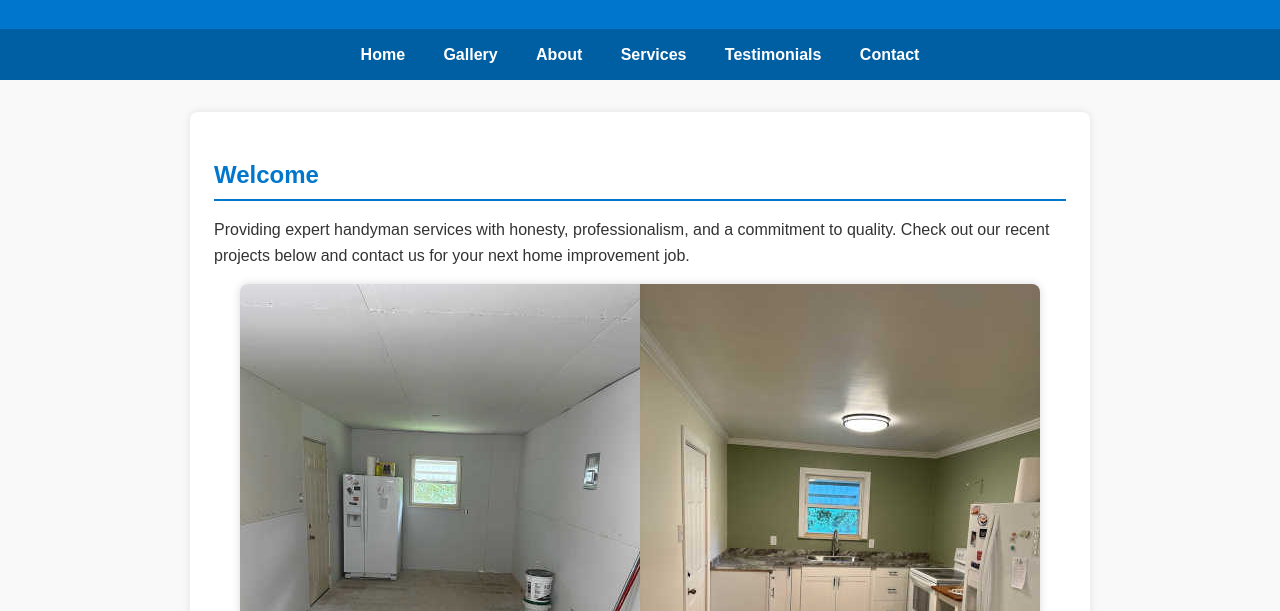
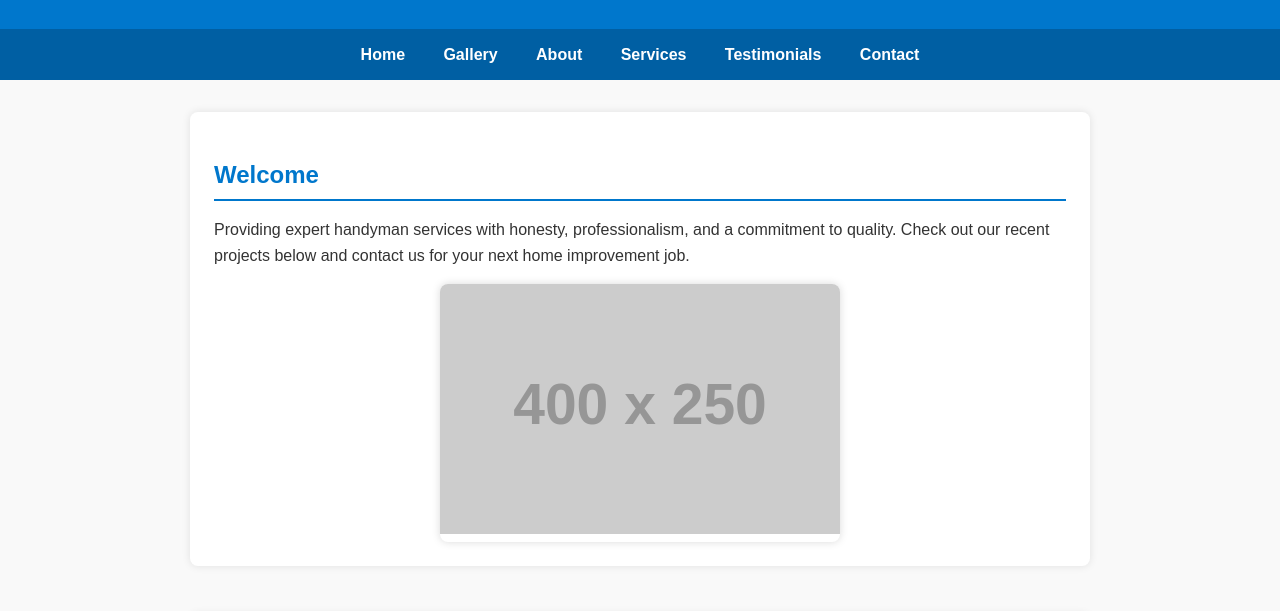
Before and after one commit to calehomeimprovement/calehomeimprovement, a plain HTML site: page index.html in a window 1280 px wide. Shown: the part 112-723 px from the top of the page. Drawn offline with Linux system fonts and the light colour scheme; placeholder pictures from the web are drawn by us.

Commit message:
Add files via upload

```diff
--- a/index.html
+++ b/index.html
@@ -146,13 +146,12 @@
 
   <main>
     <section id="home">
-        <h2>Welcome</h2>
-        <p>Providing expert handyman services with honesty, professionalism, and a commitment to quality. Check out our recent projects below and contact us for your next home improvement job.</p>
-        <div style="width: fit-content; margin: 0 auto; border-radius: 8px; overflow: hidden; box-shadow: 0 0 8px rgba(0,0,0,0.15);">
-            <img src="images/Featured.jpg" alt="Featured project photo" style="display: block; max-width: 100%; height: auto;" />
-        </div>
+      <h2>Welcome</h2>
+      <p>Providing expert handyman services with honesty, professionalism, and a commitment to quality. Check out our recent projects below and contact us for your next home improvement job.</p>
+      <div style="max-width:400px; margin:auto; border-radius:8px; overflow:hidden; box-shadow: 0 0 8px rgba(0,0,0,0.15);">
+        <img src="https://via.placeholder.com/400x250?text=Featured+Project" alt="Featured project photo" />
+      </div>
     </section>
-</main>
 
     <section id="gallery">
       <h2>Gallery</h2>
```
